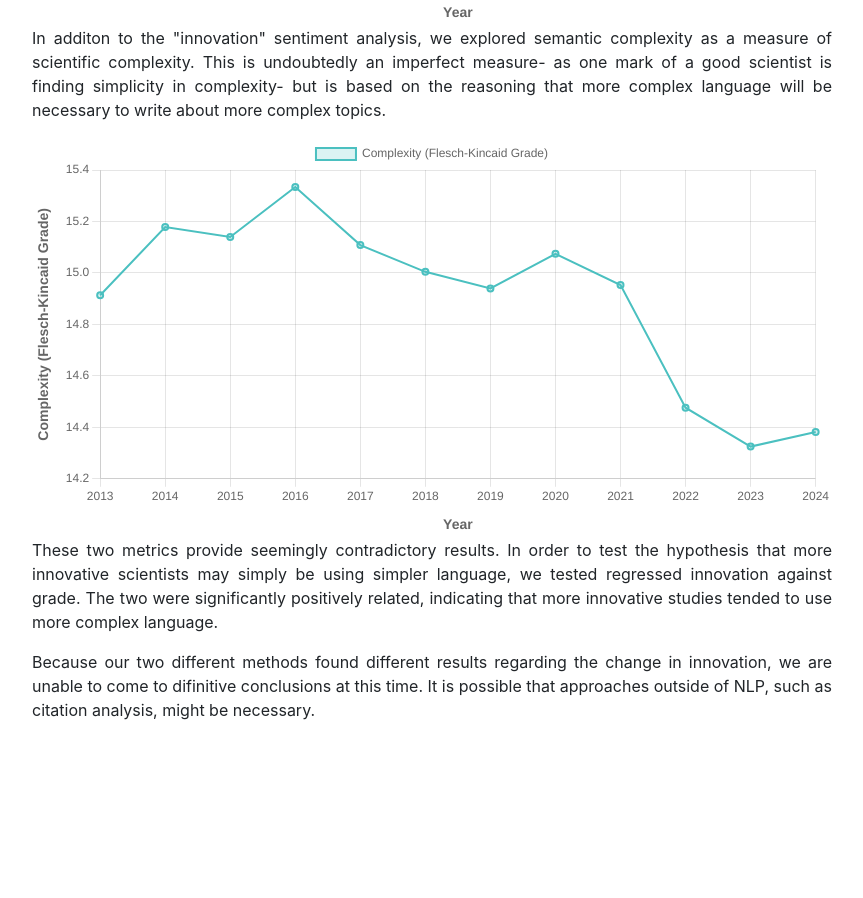
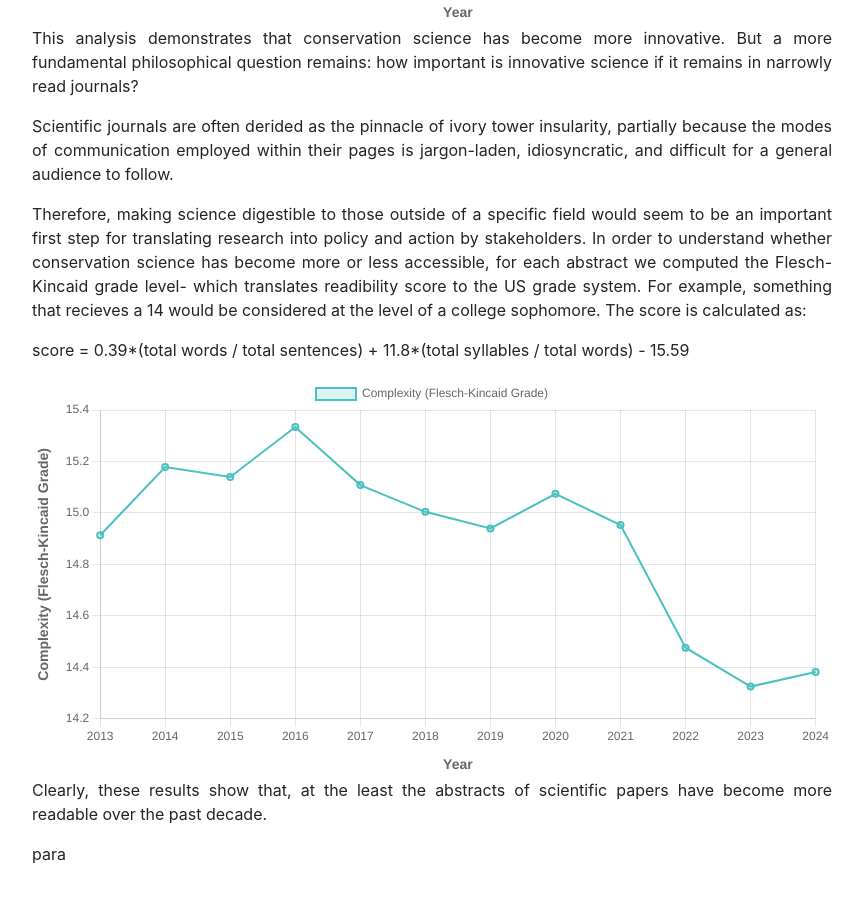
Before and after one commit to trevorwc/conservation-trends, a plain HTML site: page public/trends_science.html in a window 1280 px wide. Shown: the part 4073-4971 px from the top of the page, without its empty margins (208-1071 px from the left). Before the commit the page ends 4861 px from the top, so only its background shows below. Drawn offline with nearby package versions, Linux system fonts and the light colour scheme; a script that the page names is missing.

Commit message:
edited text

```diff
--- a/public/trends_science.html
+++ b/public/trends_science.html
@@ -144,24 +144,34 @@
             <script src="script.js"></script>
             <!--Plot of subject-level innovation over time-->
             <p>
-                In additon to the "innovation" sentiment analysis, we explored semantic complexity as a measure
-                of scientific complexity. This is undoubtedly an imperfect measure- as one mark of a good scientist
-                is finding simplicity in complexity- but is based on the reasoning that more complex language will be
-                necessary to write about more complex topics.
+                This analysis demonstrates that conservation science has become more innovative.
+                But a more fundamental philosophical question remains: how important is innovative science if it remains in narrowly read journals?
+            </p>
+            <p>
+                Scientific journals are often derided as the pinnacle of ivory tower insularity, partially
+                because the modes of communication employed within their pages is jargon-laden, idiosyncratic, and difficult
+                for a general audience to follow.
+            </p>
+            <p>
+                Therefore, making science digestible to those outside of a specific field would seem to be an
+                important first step for translating research into policy and action by stakeholders.
+                In order to understand whether conservation science has become more or less accessible, for each
+                abstract we computed the Flesch-Kincaid grade level- which translates readibility score to
+                the US grade system. For example, something that recieves a 14 would be considered
+                at the level of a college sophomore. The score is calculated as:
+            </p>
+            <p>
+                score = 0.39*(total words / total sentences) + 11.8*(total syllables / total words) - 15.59
             </p>
             <!-- Plot of readability over time -->
             <canvas id="fkgChart" width="400" height="200"></canvas>
             <script src="script.js"></script>
             <p>
-                These two metrics provide seemingly contradictory results. In order to test the hypothesis
-                that more innovative scientists may simply be using simpler language, we tested
-                regressed innovation against grade. The two were significantly positively related, indicating
-                that more innovative studies tended to use more complex language.
+                Clearly,  these results show that, at the least the abstracts of scientific papers
+                have become more readable over the past decade.
             </p>
             <p>
-                Because our two different methods found different results regarding the change in innovation,
-                we are unable to come to difinitive conclusions at this time. It is possible that approaches
-                outside of NLP, such as citation analysis, might be necessary.
+                para
             </p>
         </div>
     </div>
```
Also changed, not shown: public/index.html (+10 -4 lines).
